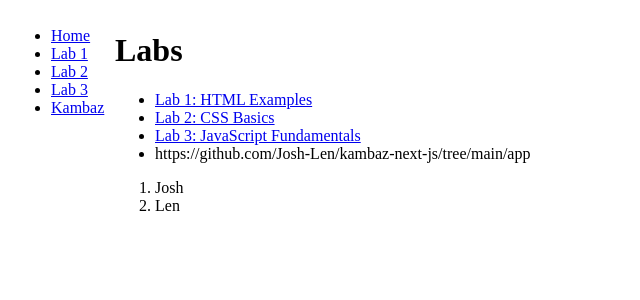
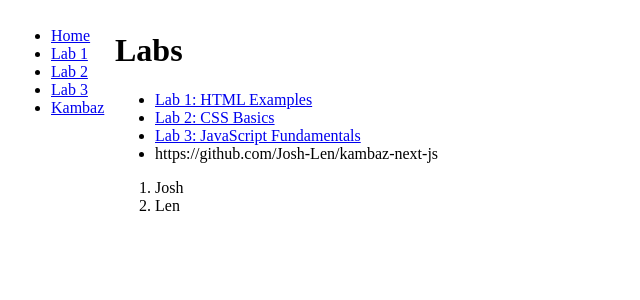
Before and after one commit to Josh-Len/kambaz-next-js, a Next.js app: page /Labs in a window 1280 px wide. Shown: the top 300 px of the page, without its empty margins (0-640 px from the left). Built offline with nearby package versions, Linux system fonts and the light colour scheme.

Commit message:
fix github url

```diff
--- a/app/Labs/page.tsx
+++ b/app/Labs/page.tsx
@@ -17,7 +17,7 @@ export default function Labs() {
            Lab 3: JavaScript Fundamentals </Link>
        </li>
        <li>
-        https://github.com/Josh-Len/kambaz-next-js/tree/main/app
+        https://github.com/Josh-Len/kambaz-next-js
        </li>
      </ul>
      <ol>
```
